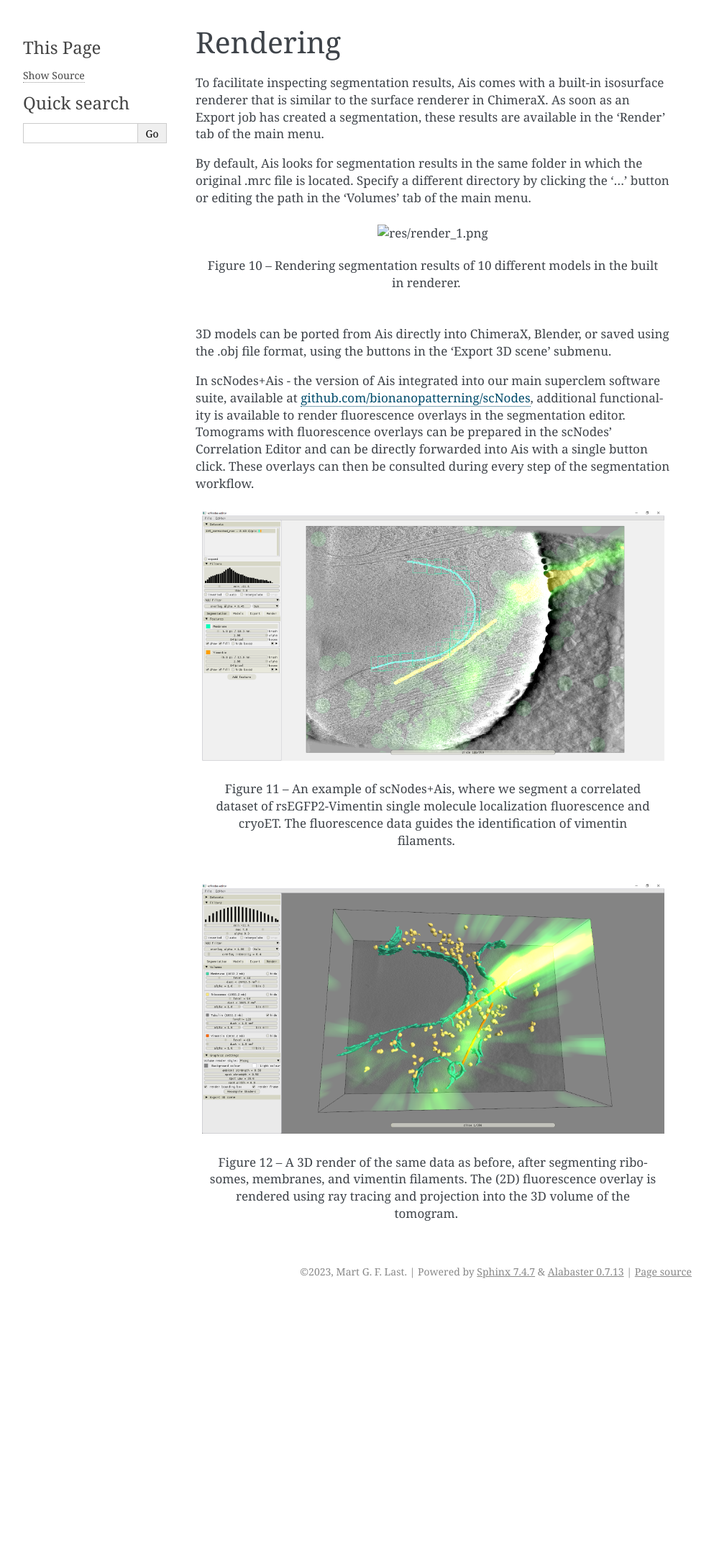
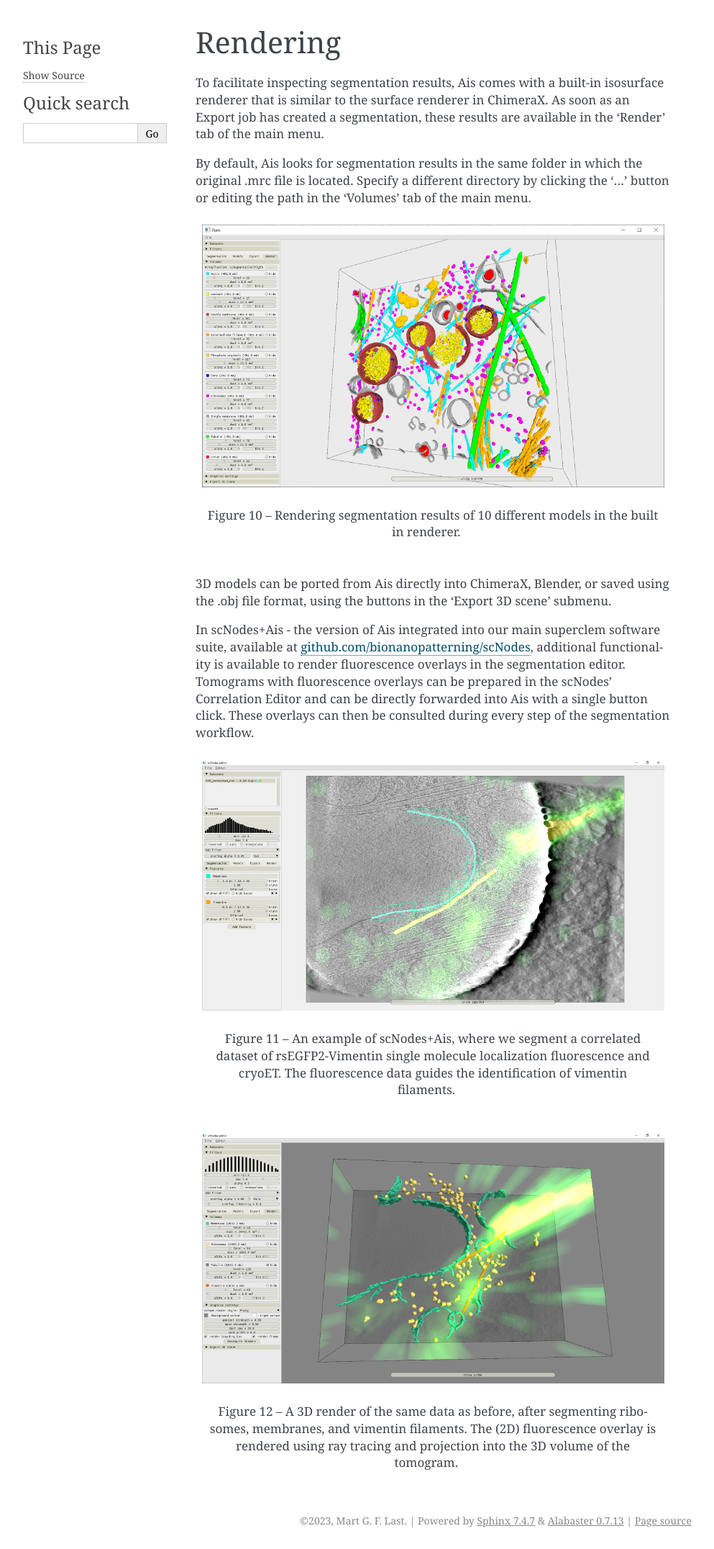
Before and after one commit to bionanopatterning/Ais, a Sphinx documentation site: the page built from docs/rendering.rst, in a window 1280 px wide. Shown: the whole page at 72% size, without its empty margins (148-1141 px from the left). Built offline with Sphinx 7.4.7, drawn with Linux system fonts in a browser that asks for light colours; before the commit the page ends 1806 px from its top, so only the background shows below that.

```diff
--- a/docs/rendering.rst
+++ b/docs/rendering.rst
@@ -5,7 +5,7 @@
 
 By default, Ais looks for segmentation results in the same folder in which the original .mrc file is located. Specify a different directory by clicking the '...' button or editing the path in the 'Volumes' tab of the main menu.
 
-.. figure:: ./res/render_1.png
+.. figure:: ./res/render_1.PNG
    :class: with-border
    :align: center
 
```
